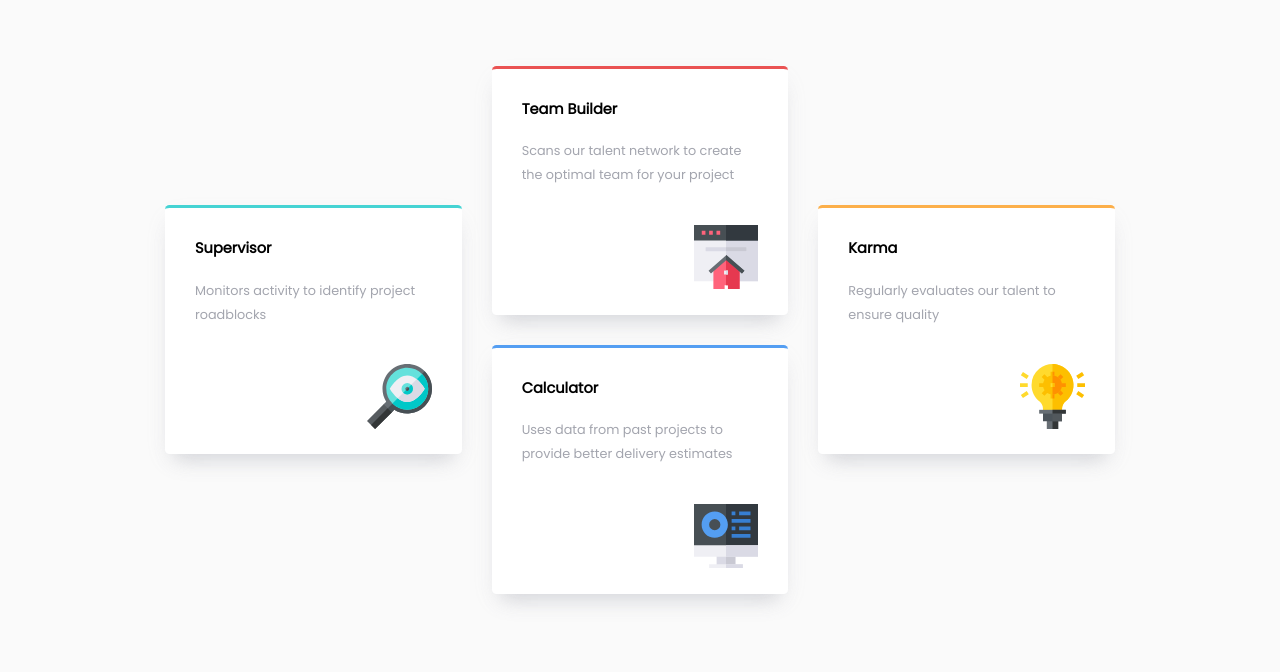
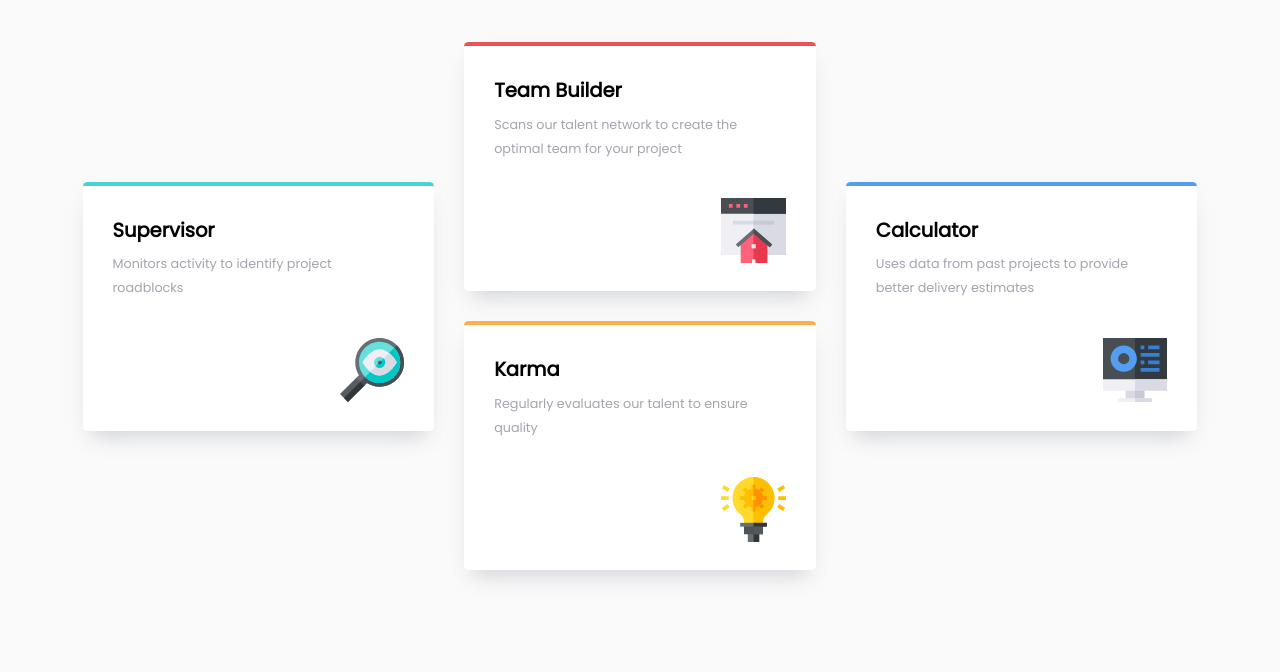
Before and after one commit to jarher/fourCardFeatureSection, a plain HTML site: page index.html in a window 1280 px wide. Shown: the part 269-941 px from the top of the page. Drawn offline with Linux system fonts and the light colour scheme.

Commit message:
desktop css styles finished

```diff
--- a/assets/css/styles.css
+++ b/assets/css/styles.css
@@ -1,6 +1,10 @@
 @font-face {
   font-family: "Poppins";
   src: url("../fonts/Poppins-Regular.ttf");
+}
+@font-face {
+  font-family: "Poppins-ExtraLight";
+  src: url("../fonts/Poppins-ExtraLight.ttf");
 }
 :root {
   --Red: hsl(0, 78%, 62%);
@@ -42,51 +46,56 @@ header {
   padding: 0 0.6rem;
   row-gap: 2rem;
 }
+header p,
+.card p {
+  color: var(--Grayish-Blue);
+}
 header h1 {
   color: var(--Very-Dark-Blue);
   font-size: clamp(1.3rem, 6.3vw, 2rem);
   font-weight: 600;
 }
 header h1 span {
+  display: block;
+  font-family: "Poppins-ExtraLight";
   font-weight: 400;
-  display: block;
 }
-header h1 span,
-header p,
-.card p {
-  color: var(--Grayish-Blue);
+header p {
+  font-size: clamp(0.86rem, 4vw, 1.2rem);
 }
-
 .cards-container {
   row-gap: 1.6rem;
 }
 .card {
-  border-top: 0.2rem solid;
+  border-top: 0.3rem solid;
   border-radius: 0.3rem;
   background-color: white;
   padding: 2rem;
   box-shadow: 0 10px 24px -8px hsl(229deg 6% 66% / 24%),
     0 15px 18px -10px hsl(229deg 6% 66% / 30%);
+  transition: all 0.3s ease-in-out;
 }
-.card:nth-child(1) {
+.card:hover {
+}
+.card-cyan {
   border-top-color: var(--Cyan);
 }
-.card:nth-child(2) {
+.card-red {
   border-top-color: var(--Red);
 }
-.card:nth-child(3) {
+.card-orange {
   border-top-color: var(--Orange);
 }
-.card:nth-child(4) {
+.card-blue {
   border-top-color: var(--Blue);
 }
 .card h2 {
-  font-size: clamp(0.8rem, 3.8vw, 1.1rem);
+  font-size: clamp(1.1rem, 5vw, 1.5rem);
 }
 .card p {
   margin-top: 1.3rem;
   line-height: 1.6rem;
-  font-size: clamp(0.8rem, 3.8vw, 1.1rem);
+  font-size: clamp(0.8rem, 3.8vw, 1.15rem);
 }
 .card img {
   align-self: flex-end;
@@ -127,43 +136,52 @@ header p,
 
 @media screen and (min-width: 1024px) {
   main {
-    margin: 6.3rem 5.5rem 5.2rem 5.5rem;
+    margin: 5rem 5.5rem 5.2rem 5.5rem;
+  }
+  header {
+    row-gap: 1rem;
+  }
+  header h1 {
+    font-size: clamp(1.4rem, 6.3vw, 2.4rem);
   }
   .cards-container {
     grid-template-columns: repeat(3, 1fr);
-    grid-template-rows: repeat(4, 1fr);
-    gap: 2rem;
+    grid-template-rows: repeat(4, 7.6rem);
+    column-gap: 2rem;
+    row-gap: 1.7rem;
   }
   .card {
     height: 16.6rem;
   }
   .card h2 {
     font-size: 0.974rem;
-    /* font-size: clamp(0.974rem, 3.8vw, 1.1rem); */
+    font-size: clamp(0.974rem, 3.8vw, 1.3rem);
   }
   .card p {
-    font-size: clamp(0.71rem, 1vw, 1.1rem);
+    font-size: clamp(0.71rem, 1vw, 0.85rem);
+    margin-top: 0.5rem;
   }
   .card img {
     width: 4.3rem;
   }
-  .card:nth-child(1),
-  .card:nth-child(3) {
-    grid-row: 2 / 4;
+  .card-cyan {
+    grid-column: 1;
+    grid-row: 2;
   }
-  .card:nth-child(2) {
-    grid-column: 2 / 3;
+  .card-red {
+    grid-column: 2;
     grid-row: 1 / 3;
   }
-  .card:nth-child(3) {
-    grid-column: 3 / 4;
+  .card-orange {
+    grid-column: 2;
+    grid-row: 3;
   }
-  .card:nth-child(4) {
-    grid-column: 2 / 3;
-    grid-row: 3 / 5;
+  .card-blue {
+    grid-column: 3;
+    grid-row: 2;
   }
 }
-@media screen and (min-width: 144px) {
+@media screen and (min-width: 1440px) {
   main {
     margin-left: 11rem;
     margin-right: 11rem;
--- a/assets/js/cardComponent.js
+++ b/assets/js/cardComponent.js
@@ -1,6 +1,12 @@
-export function Card({ cardTitle, cardDescription, imgUrl, imgAlt }) {
+export function Card({
+  cardTitle,
+  cardDescription,
+  imgUrl,
+  imgAlt,
+  cardClass,
+}) {
   return `
-    <div class="card">
+    <div class="card ${cardClass}">
         <h2>${cardTitle}</h2>
         <p>${cardDescription}</p>
         <img src="${imgUrl}" alt="${imgAlt}">
--- a/data.json
+++ b/data.json
@@ -3,24 +3,28 @@
     "cardTitle": "Supervisor",
     "cardDescription": "Monitors activity to identify project roadblocks",
     "imgUrl": "./images/icon-supervisor.svg",
-    "imgAlt": "supervisor icon"
+    "imgAlt": "supervisor icon",
+    "cardClass": "card-cyan"
   },
   {
     "cardTitle": "Team Builder",
     "cardDescription": "Scans our talent network to create the optimal team for your project",
     "imgUrl": "./images/icon-team-builder.svg",
-    "imgAlt": "team builder icon"
+    "imgAlt": "team builder icon",
+    "cardClass": "card-red"
   },
   {
     "cardTitle": "Karma",
     "cardDescription": "Regularly evaluates our talent to ensure quality",
     "imgUrl": "./images/icon-karma.svg",
-    "imgAlt": "karma icon"
+    "imgAlt": "karma icon",
+    "cardClass": "card-orange"
   },
   {
     "cardTitle": "Calculator",
     "cardDescription": "Uses data from past projects to provide better delivery estimates",
     "imgUrl": "./images/icon-calculator.svg",
-    "imgAlt": "calculator icon"
+    "imgAlt": "calculator icon",
+    "cardClass": "card-blue"
   }
 ]
```
Also changed, not shown: assets/fonts/Poppins-ExtraLight.ttf (added).
